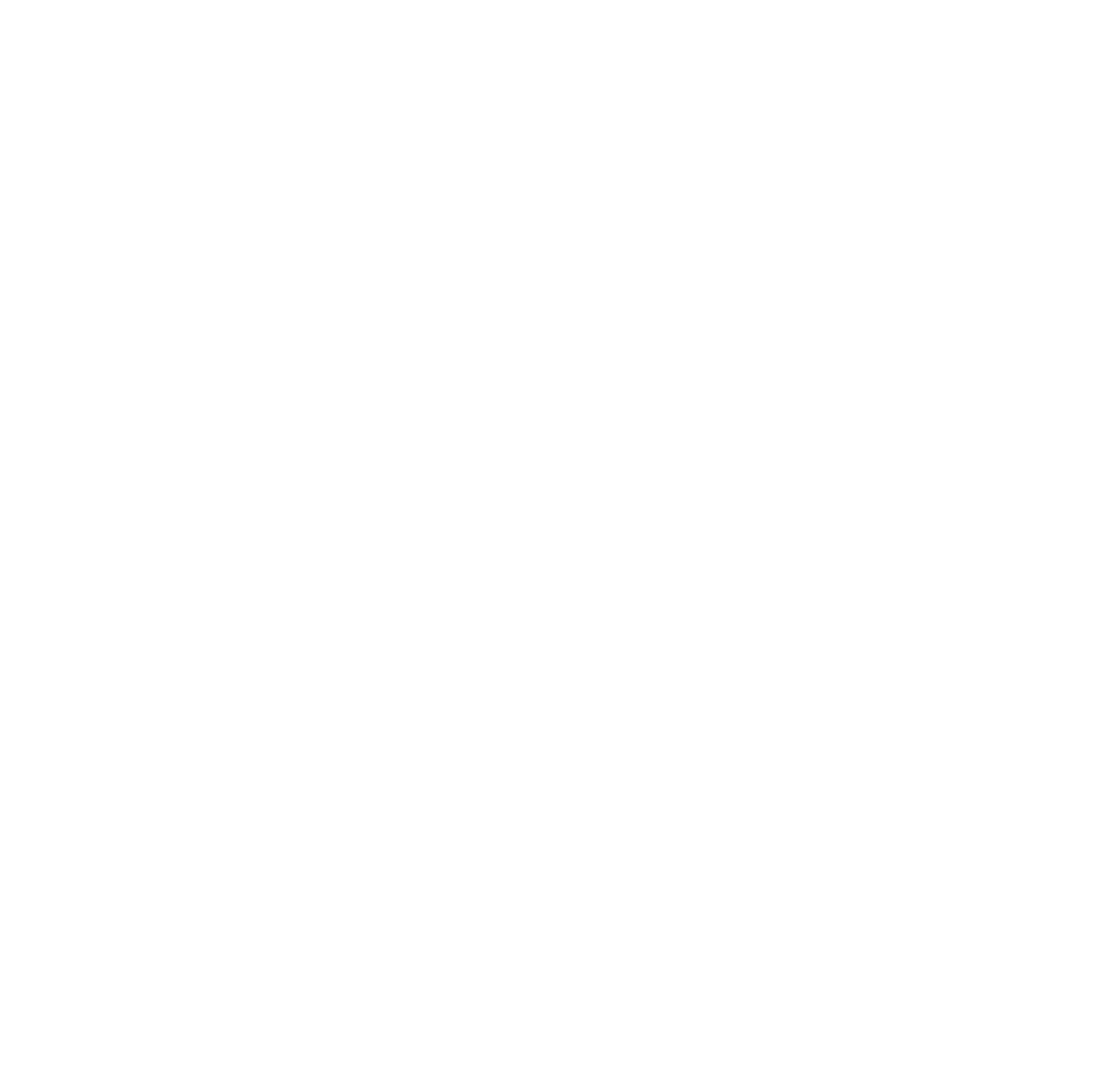
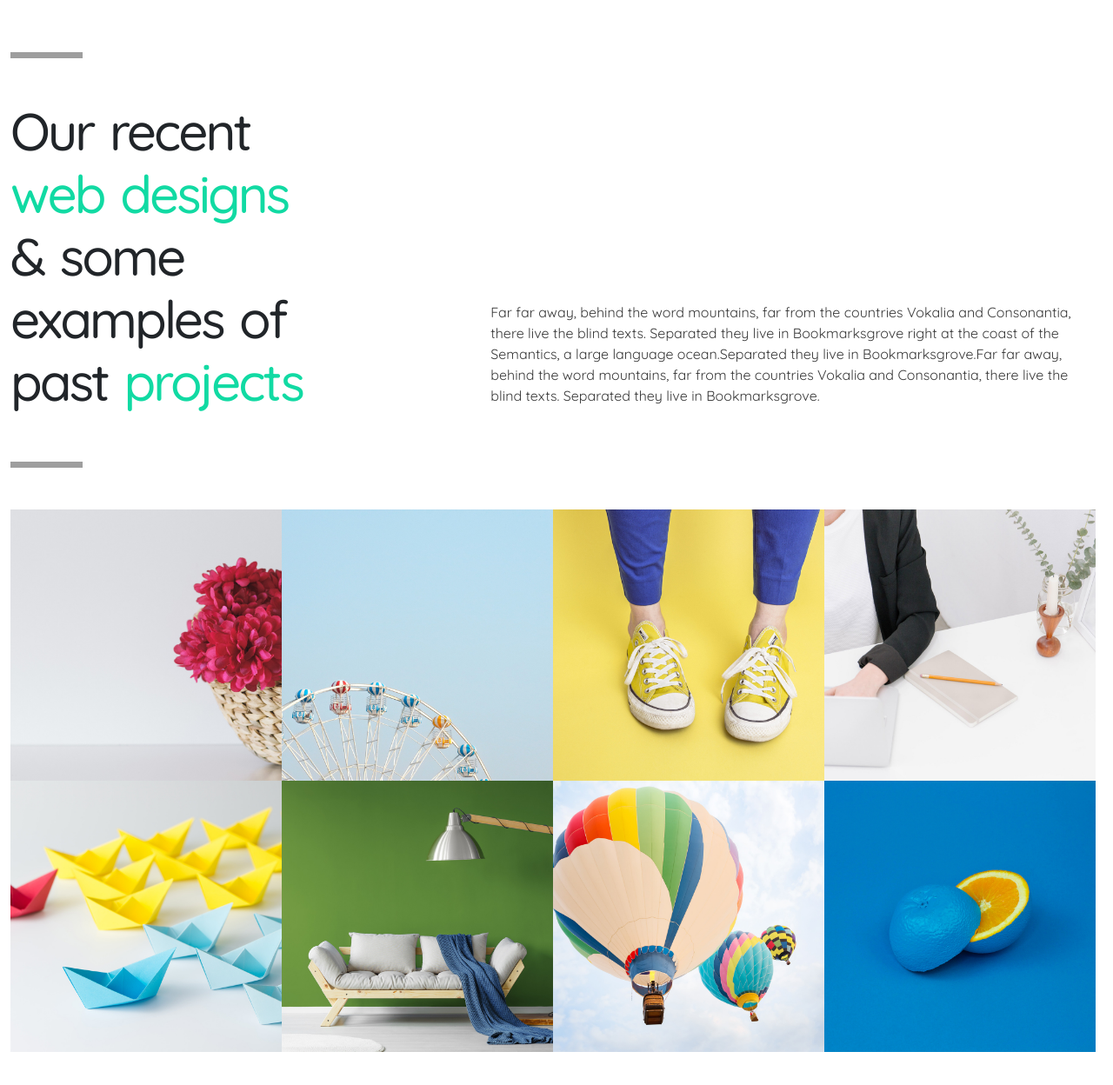
Before and after one commit to AlessandroGattuso/proj-html-vuejs, a Vue app: page / in a window 1280 px wide. Shown: the part 3191-4439 px from the top of the page at 87% size. Before the commit the page ends 3125 px from the top, so only its background shows below. Built offline with nearby package versions, Linux system fonts and the light colour scheme; grey boxes are pictures that could not be loaded.

Commit message:
added project examples section

```diff
--- a/src/components/main-section/AppMain.vue
+++ b/src/components/main-section/AppMain.vue
@@ -3,13 +3,15 @@
 import Slider from './sections/slider-section/Slider.vue'
 import ProsInfo from './sections/pros-section/ProsInfo.vue'
 import AboutUs from './sections/about-us-section/AboutUs.vue'
+import ProjectExample from './sections/project-example-section/project-example.vue'
 
 export default {
   name: 'AppMain',
   components:{
     Slider,
     ProsInfo,
-    AboutUs
+    AboutUs,
+    ProjectExample
   }
 }
 </script>
@@ -18,6 +20,7 @@
     <Slider />
     <ProsInfo />
     <AboutUs />
+    <ProjectExample />
   </main>
 </template>
 <style lang="sass">
--- /dev/null
+++ b/src/components/main-section/sections/project-example-section/project-example.vue
@@ -0,0 +1,104 @@
+<script>
+
+export default {
+  name: "AboutUs"
+}
+</script>
+<template>
+  <div class="container-fluid pt-200 d-flex flex-column justify-content-center">
+    <div class="d-flex flex-column gap-5">
+      <img decoding="async" src="https://demo.phlox.pro/business-2/wp-content/uploads/sites/57/2022/04/divider.svg" alt="" class="divider" style="width: 83px; height: 7px; left: 0px; top: 0px;" />
+      <div class="d-flex">
+        <h1>
+          Our recent
+          <span>web designs</span>
+          & some examples of
+          past
+          <span>projects</span>
+        </h1>
+        <p>Far far away, behind the word mountains, far from the countries Vokalia and Consonantia, there live the blind texts. Separated they live in Bookmarksgrove right at the coast of the Semantics, a large language ocean.Separated they live in Bookmarksgrove.Far far away, behind the word mountains, far from the countries Vokalia and Consonantia, there live the blind texts. Separated they live in Bookmarksgrove.</p>
+      </div>
+      <img decoding="async" src="https://demo.phlox.pro/business-2/wp-content/uploads/sites/57/2022/04/divider.svg" alt="" class="divider" style="width: 83px; height: 7px; left: 0px; top: 0px;" />
+    </div>
+    <div class="d-flex flex-wrap mt-5 pb-5">
+      <div class="image-container">
+        <img src="../../../../../public/images/ina-soulis-227104-unsplash-1024x1024.jpg" alt="image not found">
+        <div class="green-background"></div>
+      </div>
+      <div class="image-container">
+        <img src="../../../../../public/images/sunisa-misa-531163-unsplash-1024x1024.jpg" alt="image not found">
+        <div class="green-background"></div>
+      </div>
+      <div class="image-container">
+        <img src="../../../../../public/images/355H-1024x1024.jpg" alt="image not found">
+        <div class="green-background"></div>
+      </div>
+      <div class="image-container">
+        <img src="../../../../../public/images/photo-1448932252197-d19750584e56-1024x1024.jpg" alt="image not found">
+        <div class="green-background"></div>
+      </div>
+      <div class="image-container">
+        <img src="../../../../../public/images/business-competition-PB366D8-1024x1024.jpg" alt="image not found">
+        <div class="green-background"></div>
+      </div>
+      <div class="image-container">
+        <img src="../../../../../public/images/cozy-sofa-in-living-room-PQR5AB9-1024x1024.jpg" alt="image not found">
+        <div class="green-background"></div>
+      </div>
+      <div class="image-container">
+        <img src="../../../../../public/images/aa9a4539-PQGJ7HU-1024x1024.jpg" alt="image not found">
+        <div class="green-background"></div>
+      </div>
+      <div class="image-container">
+        <img src="../../../../../public/images/cody-davis-253928-unsplash-1024x1024.jpg" alt="image not found">
+        <div class="green-background"></div>
+      </div>
+    </div>
+    <div class="py-5 d-flex justify-content-center w-100">
+      <button class="green-black-hover-button text-white">READ MORE</button>
+    </div>
+  </div>
+</template>
+<style lang="sass" scoped>
+  @use '../../../../styles/partials/variables' as *
+
+  .container-fluid
+    height: 900px
+    margin-top: 250px
+
+  h1
+    font-size: 60px
+    letter-spacing: -3px
+    word-spacing: 5px
+    word-break: break-word
+    span
+      color: $green-2
+
+  p
+    margin-left: 200px
+    align-self: end
+    color: $black-1
+
+  .image-container
+    position: relative
+    width: 312px
+    transition: transform .5s
+    &:hover
+      z-index: 2
+      transform: scale(1.1)
+
+  img
+    width: 100%
+
+  .green-background
+    opacity: 0
+    width: 100%
+    height: 100%
+    position: absolute
+    top: 0
+    background: linear-gradient(to right, rgba($green-1, 0.7), rgba($green-2, 0.7))
+    transition: opacity .5s
+    &:hover
+      opacity: 1
+
+</style>
```
Also changed, not shown: src/components/main-section/sections/data-info-section/dataInfo.vue (added, +33 -0 lines).
